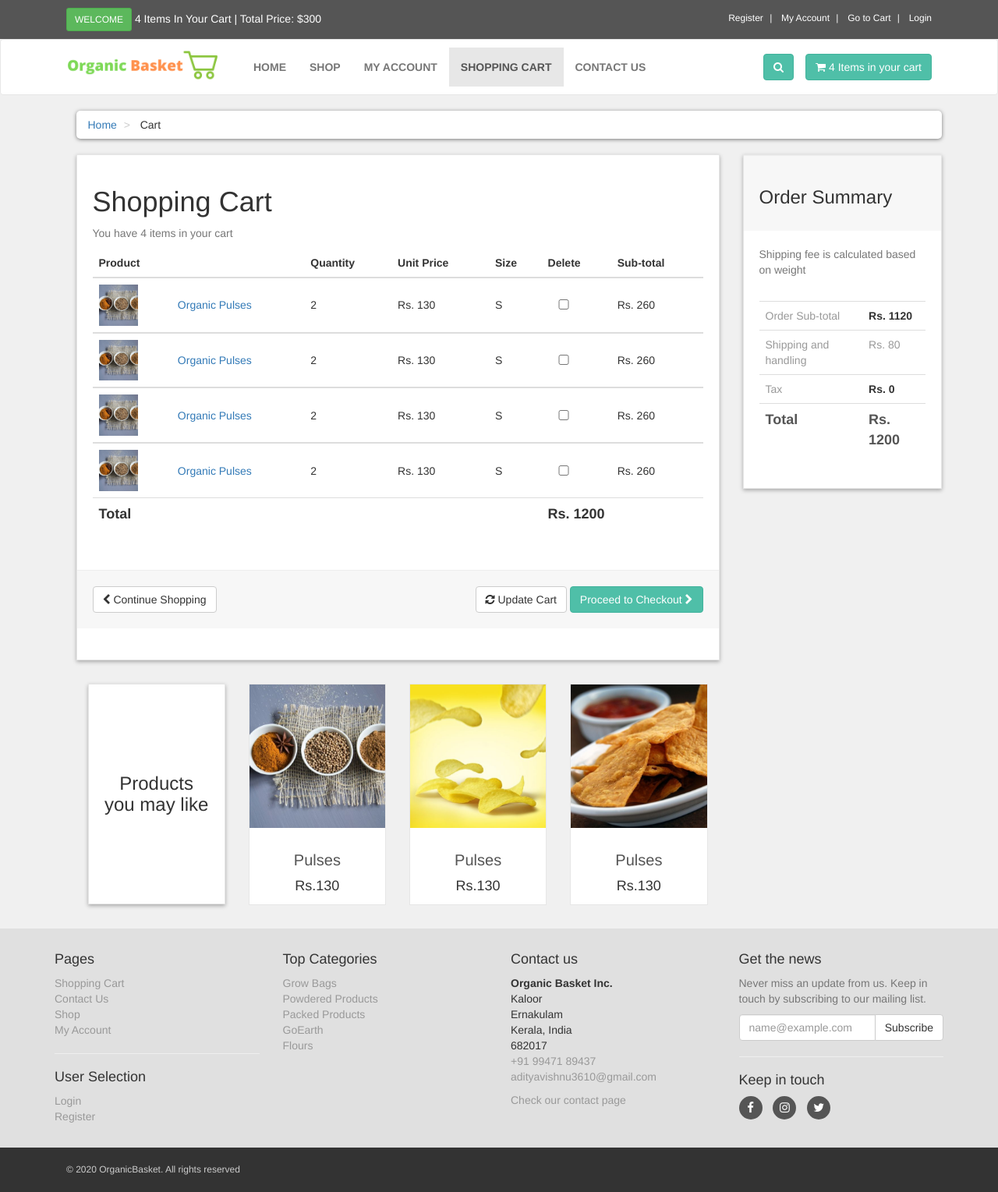
After one commit to iamadityavishnu/agroorganicshop, a PHP site: page /cart.php in a window 1280 px wide. The commit adds this page. Shown: the whole page at 78% size. Run offline with PHP 8.4, Linux system fonts and the light colour scheme.

Commit message:
cart.php

```diff
--- /dev/null
+++ b/cart.php
@@ -0,0 +1,432 @@
+<!DOCTYPE html>
+<html lang="en">
+<head>
+    <meta charset="UTF-8">
+    <meta name="viewport" content="width=device-width, initial-scale=1.0">
+    <title>Organic Basket | Shop</title>
+    <link rel="stylesheet" href="styles/bootstrap-337.min.css">
+    <link rel="stylesheet" href="font-awsome/css/font-awesome.min.css">
+    <link rel="stylesheet" href="styles/style.css">
+</head>
+<body>
+
+    <div class="" id="top"> <!-- begenning of top -->
+
+        <div class="container"> <!-- begenning of container -->
+
+            <div class="col-md-6 offer"> <!-- col-md-6 offer begin -->
+
+                <a href="#" class="btn btn-success btn-sm">Welcome</a>
+                <a href="checkout.php">4 Items In Your Cart | Total Price: $300</a>
+
+            </div> <!-- end of col-md-6 offer -->
+
+            <div class="col-md-6"> <!-- col-md-6 begin -->
+
+                <ul class="menu"> <!-- menu begin -->
+                    <li>
+                        <a href="customer_register.php">Register</a>
+                    </li>
+                    <li>
+                        <a href="checkout.php">My Account</a>
+                    </li>
+                    <li>
+                        <a href="cart.php">Go to Cart</a>
+                    </li>
+                    <li>
+                        <a href="checkout.php">Login</a>
+                    </li>
+                </ul> <!-- menu finish -->
+
+            </div> <!-- col-md-6 end -->
+
+        </div> <!-- end of container -->
+
+    </div> <!-- end of top -->
+
+    <div id="navbar" class="navbar navbar-default"> <!-- navbar start -->
+
+        <div class="container"> <!-- container start -->
+
+            <div class="navbar-header"> <!-- navbar-header start -->
+
+                <a href="index.php" class="navbar-brand home"> <!-- navbar-brand home start -->
+                    <img src="images/Ob - logo.png" height="45px" alt="Organic Basket Logo" class="hidden-xs"> <!-- i made a change here -->
+                    <img src="images/ecom-store-logo-mobile.png" alt="Organic Basket Logo" class="visible-xs">
+                </a> <!-- navbar-brand home finish -->
+
+                <button class="navbar-toggle" data-toggle="collapse" data-target="#navigation">
+                    <span class="sr-only">Toggle Navigation</span>
+                    <i class="fa fa-align-justify"></i>
+                </button>
+
+                <button class="navbar-toggle" data-toggle="collapse" data-target="#search">
+                    <span class="sr-only">Toggle Search</span>
+                    <i class="fa fa-search"></i>
+                </button>
+
+            </div> <!-- navbar-header finish -->
+
+            <div class="navbar-collapse collapse" id="navigation"> <!-- navbar-collapse collapse start -->
+
+                <div class="padding-nav"> <!-- padding-nav begin -->
+
+                    <ul class="nav navbar-nav left"> <!-- nav navbar-nav left begin -->
+                        <li>
+                            <a href="index.php">Home</a>
+                        </li>
+                        <li>
+                            <a href="shop.php">Shop</a>
+                        </li>
+                        <li>
+                            <a href="checkout.php">My Account</a>
+                        </li>
+                        <li class="active">
+                            <a href="cart.php">Shopping Cart</a>
+                        </li>
+                        <li>
+                            <a href="contact.php">Contact Us</a>
+                        </li>
+                    </ul> <!-- nav navbar-nav left finish -->
+
+                </div> <!-- padding-nav finish -->
+
+                <a href="cart.php" class="btn navbar-btn btn-primary right"> <!-- btn navbar-btn btn-primary right begin -->
+
+                    <i class="fa fa-shopping-cart"></i>
+                    <span>4 Items in your cart</span>
+
+                </a> <!-- btn navbar-btn btn-primary right finish -->
+
+                <div class="navbar-collapse collapse right"> <!-- navbar-collapse collapse right begin -->
+
+                    <button class="btn btn-primary navbar-btn" type="button" data-toggle="collapse" data-target="#search"> <!-- btn btn-primary navbar-btn begin -->
+
+                        <span class="sr-only">Toggle Search</span>
+                        <i class="fa fa-search"></i>
+
+                    </button> <!-- btn btn-primary navbar-btn finish -->
+
+                </div> <!-- navbar-collapse collapse right finish -->
+
+                <div class="collapse clearfix" id="search"> <!-- collapse clearfix begin --> <!-- SEARCH FROM -->
+
+                    <form method="get" action="results.php" class="navbar-form"> <!-- navbar-form begin -->
+
+                        <div class="input-group"> <!-- input-group begin -->
+                            <input type="text" class="from-control" placeholder="Search" name="user_query" required>
+                            <span class="input-group-btn"> <!-- search button span -->
+                            <button type="submit" name="search" value="Search" class="btn btn-primary"> <!-- btn btn-primary begin -->
+                                <i class="fa fa-search"></i>
+                            </button> <!-- btn btn-primary finish -->
+                            </span> <!-- search button span -->
+                        </div> <!-- input-group finish -->
+
+                    </form> <!-- navbar-form finish -->
+
+                </div> <!-- collapse clearfix finish --> <!-- SEARCH FROM ENDS -->
+
+            </div> <!-- navbar-collapse collapse finish -->
+
+        </div> <!-- container finish -->
+
+    </div> <!-- navbar finish -->
+
+    <div id="content"> <!-- content begins -->
+        <div class="container"> <!-- container begins -->
+            <div class="col-md-12"> <!-- col-md-12 begins -->
+
+                <ul class="breadcrumb"> <!-- breadcrumb begins -->
+                    <li>
+                        <a href="index.php">Home</a>
+                    </li>
+                    <li>
+                        Cart
+                    </li>
+                </ul> <!-- breadcrumb ends -->
+
+            </div> <!-- col-md-12 ends -->
+
+            <div id="cart" class="col-md-9"> <!-- col-md-9 begins -->
+                <div class="box"> <!-- box begins -->
+                    <form action="cart.php" method="post" enctype="multipart/form-data"> <!-- form begins -->
+
+                        <h1>Shopping Cart</h1>
+                        <p class="text-muted">You have 4 items in your cart</p>
+                        <div class="table-responsive"> <!-- table-responsive begins -->
+
+                            <table class="table"> <!-- table begins -->
+
+                                <thead> <!-- thead begins -->
+
+                                    <tr> <!-- tr begins -->
+                                        <th colspan="2">Product</th>
+                                        <th>Quantity</th>
+                                        <th>Unit Price</th>
+                                        <th>Size</th>
+                                        <th colspan="1">Delete</th>
+                                        <th colspan="2">Sub-total</th>
+                                    </tr> <!-- tr ends -->
+
+                                </thead> <!-- thead ends -->
+
+                                <tbody> <!-- tbody begins -->
+
+                                    <tr> <!-- tr begins -->
+                                        <td>
+                                            <img class="img-responsive" src="admin_area/product_images/product-thumbnail4.jpg" alt="Product 4">
+                                        </td>
+                                        <td>
+                                            <a href="#">Organic Pulses</a>
+                                        </td>
+                                        <td>
+                                            2
+                                        </td>
+                                        <td>
+                                            Rs. 130
+                                        </td>
+                                        <td>
+                                            S
+                                        </td>
+                                        <td>
+                                            <input type="checkbox" name="remove[]">
+                                        </td>
+                                        <td>
+                                            Rs. 260
+                                        </td>
+                                    </tr> <!-- tr ends -->
+
+                                </tbody> <!-- tbody ends -->
+
+                                <tbody> <!-- tbody begins -->
+
+                                    <tr> <!-- tr begins -->
+                                        <td>
+                                            <img class="img-responsive" src="admin_area/product_images/product-thumbnail4.jpg" alt="Product 4">
+                                        </td>
+                                        <td>
+                                            <a href="#">Organic Pulses</a>
+                                        </td>
+                                        <td>
+                                            2
+                                        </td>
+                                        <td>
+                                            Rs. 130
+                                        </td>
+                                        <td>
+                                            S
+                                        </td>
+                                        <td>
+                                            <input type="checkbox" name="remove[]">
+                                        </td>
+                                        <td>
+                                            Rs. 260
+                                        </td>
+                                    </tr> <!-- tr ends -->
+
+                                </tbody> <!-- tbody ends -->
+
+                                <tbody> <!-- tbody begins -->
+
+                                    <tr> <!-- tr begins -->
+                                        <td>
+                                            <img class="img-responsive" src="admin_area/product_images/product-thumbnail4.jpg" alt="Product 4">
+                                        </td>
+                                        <td>
+                                            <a href="#">Organic Pulses</a>
+                                        </td>
+                                        <td>
+                                            2
+                                        </td>
+                                        <td>
+                                            Rs. 130
+                                        </td>
+                                        <td>
+                                            S
+                                        </td>
+                                        <td>
+                                            <input type="checkbox" name="remove[]">
+                                        </td>
+                                        <td>
+                                            Rs. 260
+                                        </td>
+                                    </tr> <!-- tr ends -->
+
+                                </tbody> <!-- tbody ends -->
+
+                                <tbody> <!-- tbody begins -->
+
+                                    <tr> <!-- tr begins -->
+                                        <td>
+                                            <img class="img-responsive" src="admin_area/product_images/product-thumbnail4.jpg" alt="Product 4">
+                                        </td>
+                                        <td>
+                                            <a href="#">Organic Pulses</a>
+                                        </td>
+                                        <td>
+                                            2
+                                        </td>
+                                        <td>
+                                            Rs. 130
+                                        </td>
+                                        <td>
+                                            S
+                                        </td>
+                                        <td>
+                                            <input type="checkbox" name="remove[]">
+                                        </td>
+                                        <td>
+                                            Rs. 260
+                                        </td>
+                                    </tr> <!-- tr ends -->
+
+                                </tbody> <!-- tbody ends -->
+
+                                <tfoot> <!-- tfoot begins -->
+
+                                    <tr> <!-- tr begins -->
+
+                                        <th colspan="5">Total</th>
+                                        <th colspan="2">Rs. 1200</th>
+
+                                    </tr> <!-- tr ends -->
+
+                                </tfoot> <!-- tfoot ends -->
+
+                            </table> <!-- table ends -->
+
+                        </div> <!-- table-responsive ends -->
+
+                        <div class="box-footer"> <!-- box-footer begins -->
+
+                            <div class="pull-left">  <!-- pull-left begins -->
+
+                                <a href="index.php" class="btn btn-default"> <!-- btn btn-default begins -->
+
+                                    <i class="fa fa-chevron-left"></i> Continue Shopping
+
+                                </a> <!-- btn btn-default ends -->
+
+                            </div>  <!-- pull-left ends -->
+
+                            <div class="pull-right">  <!-- pull-right begins -->
+
+                                <button type="submit" name="update" value="Update Cart" class="btn btn-default"> <!-- btn btn-default begins -->
+
+                                    <i class="fa fa-refresh"></i> Update Cart
+
+                                </button> <!-- btn btn-default ends -->
+
+                                <a href="checkout.php" class="btn btn-primary">
+                                    Proceed to Checkout <i class="fa fa-chevron-right"></i>
+                                </a>
+
+                            </div>  <!-- pull-right ends -->
+
+                        </div> <!-- box-footer ends -->
+
+                    </form> <!-- form ends -->
+                </div> <!-- box ends -->
+
+                <div id="row same-height-row"> <!-- row same-height-row begins -->
+                    <div class="col-md-3 col-sm-6"> <!-- col-md-3 col-sm-6 begins -->
+                        <div class="box same-height headline"> <!-- box same-height headline begins -->
+                            <h3 class="text-center">Products you may like</h3>
+                        </div> <!-- box same-height headline ends -->
+                    </div> <!-- col-md-3 col-sm-6 ends -->
+
+                    <div class="col-md-3 col-sm-6 center-responsive"> <!-- col-md-3 col-sm-6 center-responsive begins -->
+                        <div class="product same-height"> <!-- product same-height begins -->
+                            <a href="details.php">
+                                <img class="img-responsive" src="admin_area/product_images/product-thumbnail4.jpg" alt="Product 4">
+                            </a>
+                            <div class="text"> <!-- text begins -->
+                                <h3><a href="details.php">Pulses</a></h3>
+                                <p class="price">Rs.130</p>
+                            </div> <!-- text ends -->
+                        </div> <!-- product same-height ends -->
+                    </div> <!-- col-md-3 col-sm-6 center-responsive ends -->
+
+                    <div class="col-md-3 col-sm-6 center-responsive"> <!-- col-md-3 col-sm-6 center-responsive begins -->
+                        <div class="product same-height"> <!-- product same-height begins -->
+                            <a href="details.php">
+                                <img class="img-responsive" src="admin_area/product_images/product-thumbnail.jpg" alt="Product 1">
+                            </a>
+                            <div class="text"> <!-- text begins -->
+                                <h3><a href="details.php">Pulses</a></h3>
+                                <p class="price">Rs.130</p>
+                            </div> <!-- text ends -->
+                        </div> <!-- product same-height ends -->
+                    </div> <!-- col-md-3 col-sm-6 center-responsive ends -->
+
+                    <div class="col-md-3 col-sm-6 center-responsive"> <!-- col-md-3 col-sm-6 center-responsive begins -->
+                        <div class="product same-height"> <!-- product same-height begins -->
+                            <a href="details.php">
+                                <img class="img-responsive" src="admin_area/product_images/product-thumbnail2.jpg" alt="Product 2">
+                            </a>
+                            <div class="text"> <!-- text begins -->
+                                <h3><a href="details.php">Pulses</a></h3>
+                                <p class="price">Rs.130</p>
+                            </div> <!-- text ends -->
+                        </div> <!-- product same-height ends -->
+                    </div> <!-- col-md-3 col-sm-6 center-responsive ends -->
+
+                </div> <!-- row same-height-row ends -->
+
+            </div> <!-- col-md-9 ends -->
+
+            <div class="col-md-3"> <!-- col-md-3 begins -->
+
+                <div id="order-summary" class="box"> <!-- box begins -->
+
+                    <div class="box-header"> <!-- box-header begins -->
+                        <h3>Order Summary</h3>
+                    </div> <!-- box-header ends -->
+                    <p class="text-muted"> <!-- text-muted begins -->
+                        Shipping fee is calculated based on weight
+                    </p> <!-- text-muted ends -->
+                    <div class="table-responsive"> <!-- table-responsive begins -->
+                        <table class="table"> <!-- table begins -->
+
+                            <tbody> <!-- tbody begins -->
+
+                                <tr> <!-- tr begins -->
+                                    <td>Order Sub-total</td>
+                                    <th>Rs. 1120</th>
+                                </tr> <!-- tr ends -->
+
+                                <tr> <!-- tr begins -->
+                                    <td>Shipping and handling</td>
+                                    <td>Rs. 80</td>
+                                </tr> <!-- tr ends -->
+
+                                <tr> <!-- tr begins -->
+                                    <td>Tax</td>
+                                    <th>Rs. 0</th>
+                                </tr> <!-- tr ends -->
+
+                                <tr class="total"> <!-- tr begins -->
+                                    <td>Total</td>
+                                    <th>Rs. 1200</th>
+                                </tr> <!-- tr ends -->
+
+                            </tbody> <!-- tbody ends -->
+
+                        </table> <!-- table ends -->
+                    </div> <!-- table-responsive ends -->
+                </div> <!-- box ends -->
+
+            </div> <!-- col-md-3 ends -->
+
+        </div> <!-- container ends -->
+    </div> <!-- content ends -->
+
+    <?php
+        include("includes/footer.php");
+    ?>
+
+<script src="js/jquery-331.min.js"></script>
+<script src="js/bootstrap-337.min.js"></script>
+
+</body>
+</html>
--- a/details.php
+++ b/details.php
@@ -240,19 +240,19 @@
 
                             <div class="col-xs-4"> <!-- col-xs-4 begins -->
                                 <a href="#" class="thumb"> <!-- thumb begins -->
-                                    <img src="admin_area/product_images/product-thumbnail.jpg" alt="Product 1" class="img-responsive">
+                                    <img data-target="#myCarousel" data-slide-to="0" src="admin_area/product_images/product-thumbnail3.jpg" alt="Product Front" class="img-responsive">
                                 </a> <!-- thumb ends -->
                             </div> <!-- col-xs-4 ends -->
 
                             <div class="col-xs-4"> <!-- col-xs-4 begins -->
                                 <a href="#" class="thumb"> <!-- thumb begins -->
-                                    <img src="admin_area/product_images/product-thumbnail2.jpg" alt="Product 2" class="img-responsive">
+                                    <img data-target="#myCarousel" data-slide-to="1" src="admin_area/product_images/product-thumbnail3.jpg" alt="Product Side" class="img-responsive">
                                 </a> <!-- thumb ends -->
                             </div> <!-- col-xs-4 ends -->
 
                             <div class="col-xs-4"> <!-- col-xs-4 begins -->
                                 <a href="#" class="thumb"> <!-- thumb begins -->
-                                    <img src="admin_area/product_images/product-thumbnail4.jpg" alt="Product 3" class="img-responsive">
+                                    <img data-target="#myCarousel" data-slide-to="2" src="admin_area/product_images/product-thumbnail3.jpg" alt="Product Back" class="img-responsive">
                                 </a> <!-- thumb ends -->
                             </div> <!-- col-xs-4 ends -->
 
--- a/styles/style.css
+++ b/styles/style.css
@@ -310,6 +310,57 @@ body{
     margin: 0px;
 }
 
+/*  CART STYLE */
+#content #cart .table tbody tr td img{
+    width: 50px;
+}
+#content #cart .table tbody tr td input{
+    width: 40px;
+    text-align: right;
+}
+#content #cart .table tbody tr td{
+    vertical-align: middle;
+}
+#content #cart .table tfoot{
+    font-size: 18px;
+}
+.box .box-footer{
+    background-color: #f7f7f7;
+    margin: 30px -20px 20px;
+    padding: 20px;
+    border-top: 1px solid #eeeeee;
+}
+.box .box-footer::before,
+.box .box-footer::after{
+    content: "";
+    display: table;
+}
+.box .box-footer::after{
+    clear: both;
+}
+.box .box-header{
+    background-color: #f7f7f7;
+    margin: -20px -20px 20px;
+    padding: 20px;
+    border-top: 1px solid #eeeeee;
+}
+#content #order-summary table{
+    margin-top: 20px;
+}
+#content #order-summary table td{
+    color: #999999;
+}
+#content #order-summary table tr.total td,
+#content #order-summary table tr.total th{
+    font-size: 18px;
+    color: #555555;
+    font-weight: 700;
+}
+
+
+
+
+
 
 
 /* FOOTER PART */
```
